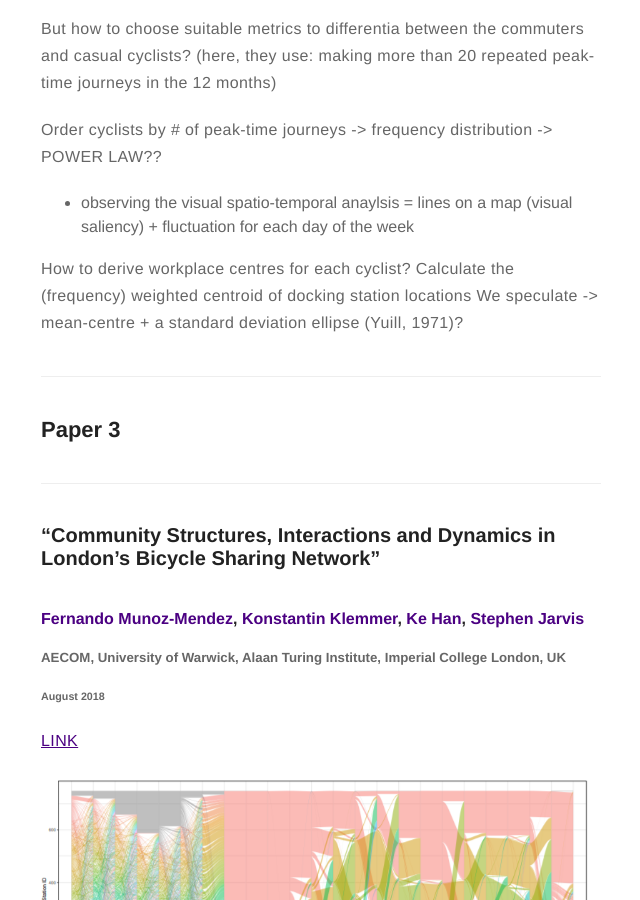
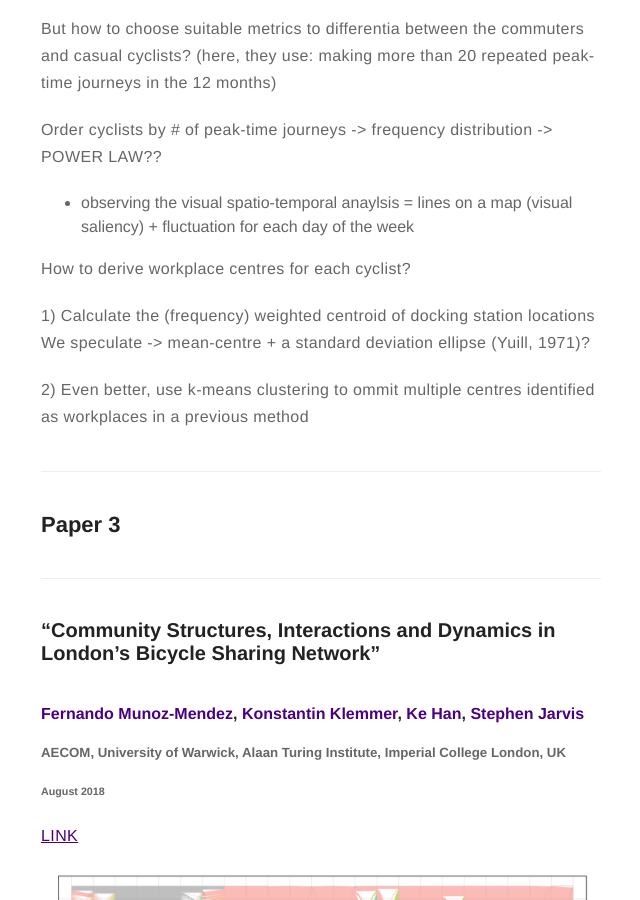
Before and after one commit to dljubenk/dljubenk.github.io, a Jekyll site: the page built from _posts/2019-02-06-literature-study.markdown, in a window 1280 px wide and 900 px high, scrolled down 5639 px. Shown: the whole window, without its empty margins (319-959 px from the left). Built offline with Jekyll 4.4.1, drawn with Linux system fonts in a browser that asks for light colours; emoji names are drawn with the system emoji font; comment, search, counter and statistics services are not loaded.

Commit message:
Update 2019-02-06-literature-study.markdown

```diff
--- a/_posts/2019-02-06-literature-study.markdown
+++ b/_posts/2019-02-06-literature-study.markdown
@@ -148,7 +148,13 @@ Order cyclists by # of peak-time journeys -> frequency distribution -> POWER LAW
 
 - observing the visual spatio-temporal anaylsis = lines on a map (visual saliency) + fluctuation for each day of the week
 
-How to derive workplace centres for each cyclist? Calculate the (frequency) weighted centroid of docking station locations  We speculate -> mean-centre + a standard deviation ellipse (Yuill, 1971)?
+How to derive workplace centres for each cyclist?
+
+1) Calculate the (frequency) weighted centroid of docking station locations  We speculate -> mean-centre + a standard deviation ellipse (Yuill, 1971)?
+
+2) Even better, use k-means clustering to ommit multiple centres identified as workplaces in a previous method
+
+
 
 
 
```
